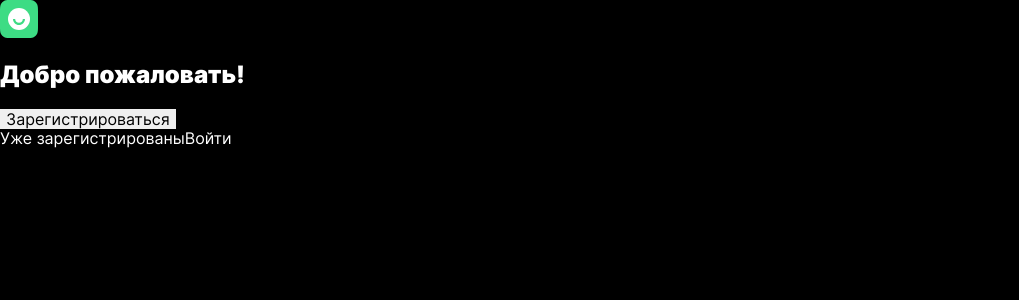
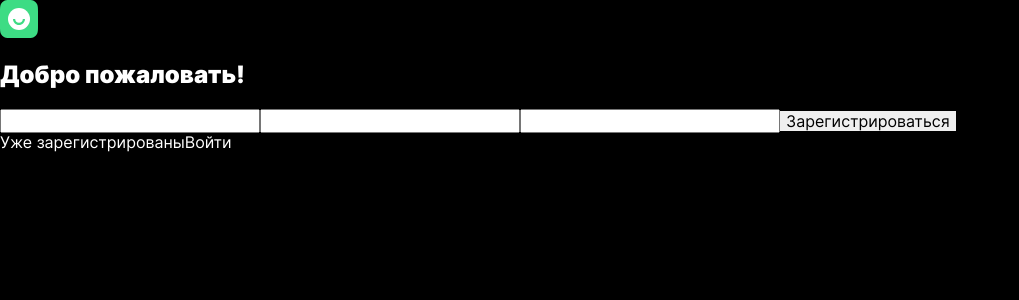
Before and after one commit to krylovis/movies-explorer-frontend, a React (Create React App) app: page /signup in a window 1280 px wide. Shown: the top 300 px of the page, without its empty margins (0-1019 px from the left). Built offline with nearby package versions, Linux system fonts and the light colour scheme.

Commit message:
add inputs for signup

```diff
--- a/src/components/auth/SignupPage/SignupPage.jsx
+++ b/src/components/auth/SignupPage/SignupPage.jsx
@@ -1,14 +1,33 @@
+// import { useNavigate } from 'react-router-dom';
+
 import AuthContainer from '../AuthContainer/AuthContainer';
+import InputTypeEmail from '../../inputs/InputTypeEmail';
+import InputTypePassword from '../../inputs/InputTypePassword';
+import InputTypeName from '../../inputs/InputTypeName';
+
+import { useForm } from '../../../hooks/useForm';
 
 // регистрация
 export default function SignupPage() {
+  const { values, handleChange } = useForm({ name: '', email: '', password: '' });
+  // const navigate = useNavigate();
+
+  function handleSubmit(e) {
+    e.preventDefault();
+    console.log('values', values);
+  };
+
   return (
     <AuthContainer
+      onSubmit={handleSubmit}
       authTitle="Добро пожаловать!"
       formName="signup"
       buttonText="Зарегистрироваться"
     >
-      {/* SignupPage */}
+      <InputTypeName values={values} handleChange={handleChange} />
+      <InputTypeEmail values={values} handleChange={handleChange} />
+      <InputTypePassword values={values} handleChange={handleChange} />
+
     </AuthContainer>
   )
 }
```
